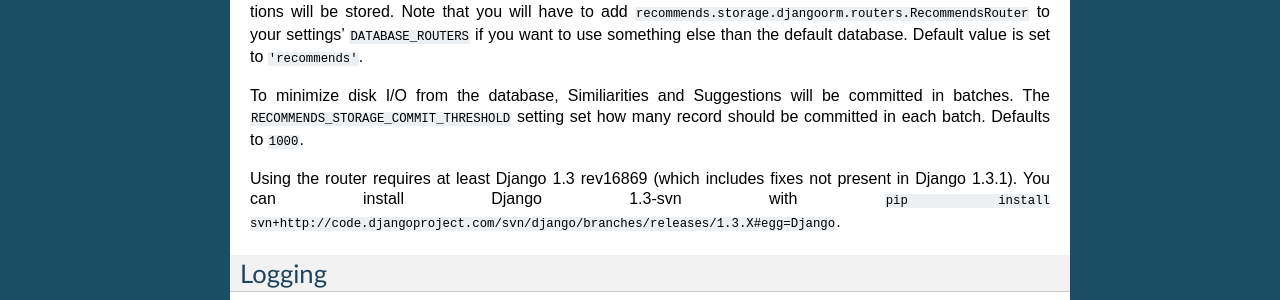
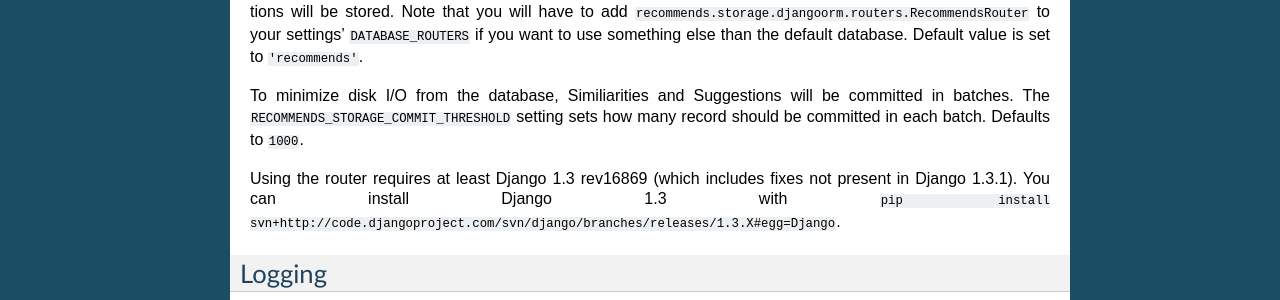
Before and after one commit to fcurella/django-recommends, a Sphinx documentation site: the page built from docs/settings.rst, in a window 1280 px wide. Shown: the part 584-884 px from the top of the page. Built offline with Sphinx 7.4.7, drawn with Linux system fonts in a browser that asks for light colours.

Commit message:
typo docs

```diff
--- a/docs/settings.rst
+++ b/docs/settings.rst
@@ -25,9 +25,9 @@ Storage backend
 
 ``RECOMMENDS_STORAGE_DATABASE_NAME`` is used by ``DjangoOrmStorage`` as the database where similarities and suggestions will be stored. Note that you will have to add ``recommends.storage.djangoorm.routers.RecommendsRouter`` to your settings' ``DATABASE_ROUTERS`` if you want to use something else than the default database. Default value is set to ``'recommends'``.
 
-To minimize disk I/O from the database, Similiarities and Suggestions will be committed in batches. The ``RECOMMENDS_STORAGE_COMMIT_THRESHOLD`` setting set how many record should be committed in each batch. Defaults to ``1000``.
+To minimize disk I/O from the database, Similiarities and Suggestions will be committed in batches. The ``RECOMMENDS_STORAGE_COMMIT_THRESHOLD`` setting sets how many record should be committed in each batch. Defaults to ``1000``.
 
-Using the router requires at least Django 1.3 rev16869 (which includes fixes not present in Django 1.3.1). You can install Django 1.3-svn with ``pip install svn+http://code.djangoproject.com/svn/django/branches/releases/1.3.X#egg=Django``.
+Using the router requires at least Django 1.3 rev16869 (which includes fixes not present in Django 1.3.1). You can install Django 1.3 with ``pip install svn+http://code.djangoproject.com/svn/django/branches/releases/1.3.X#egg=Django``.
 
 
 
```
